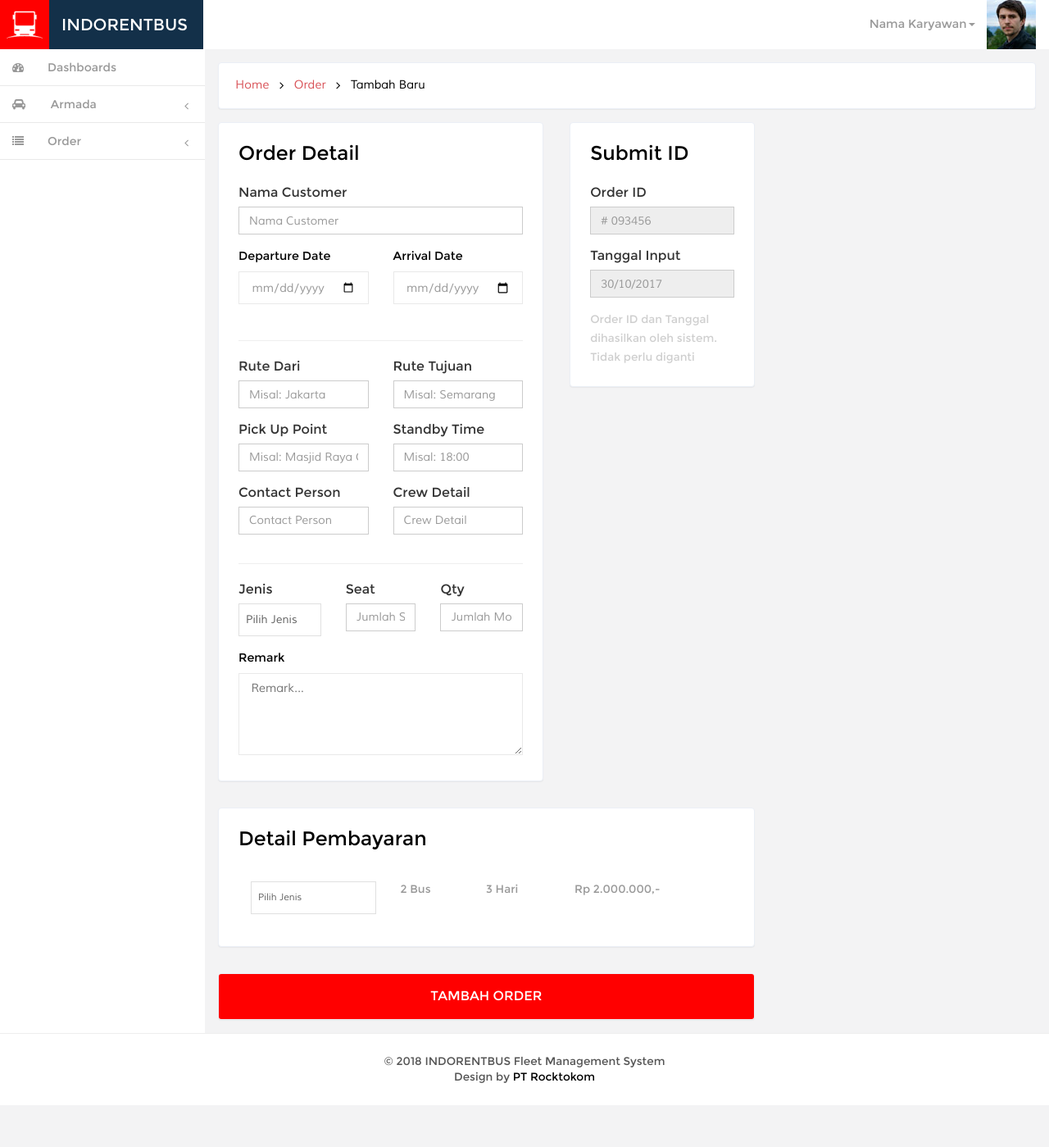
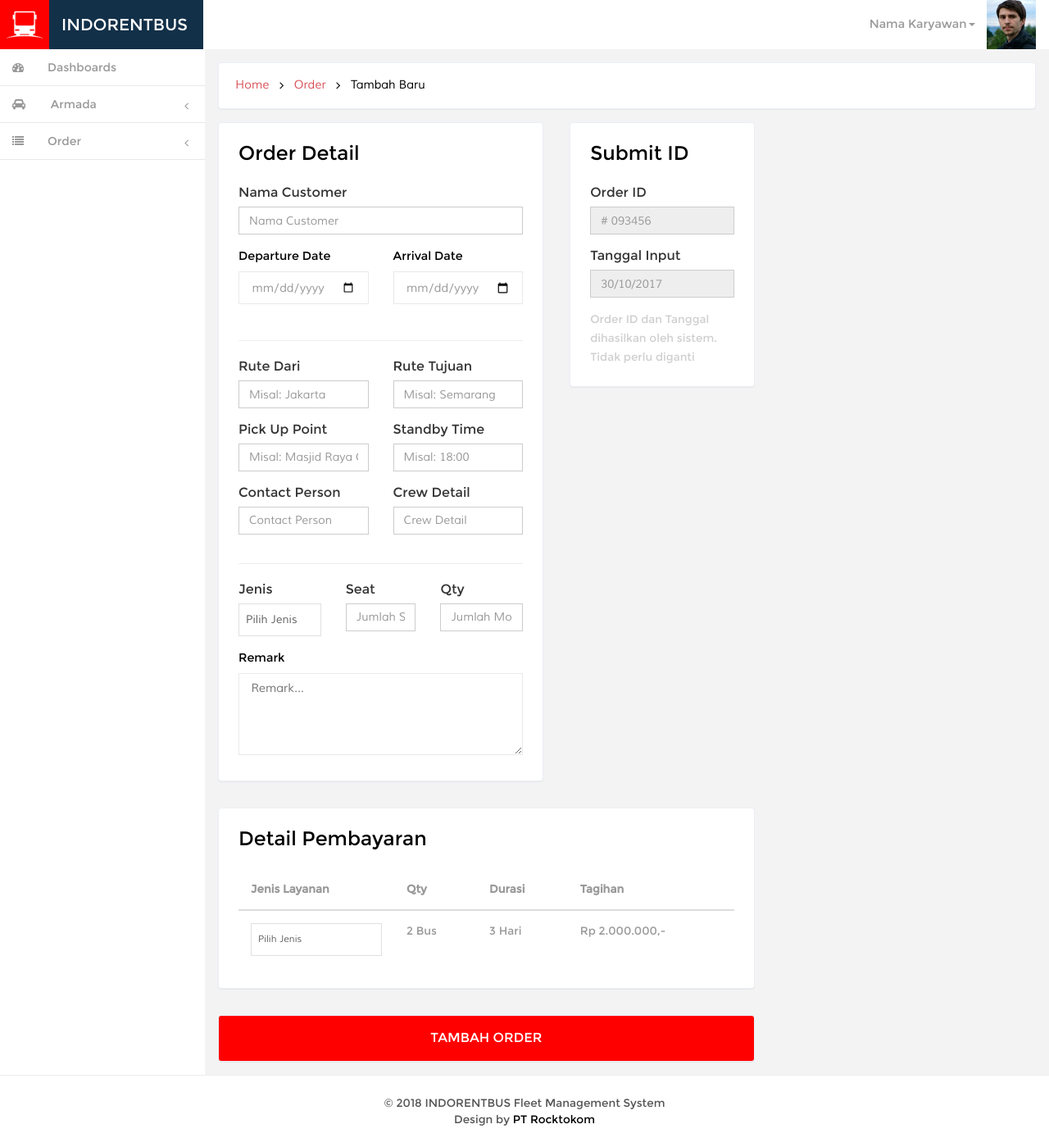
Before and after one commit to kemtol/indorentbus, a Jekyll site: the page built from laman/tambah-order.html, in a window 1280 px wide. Shown: the whole page at 82% size. Built offline with Jekyll 4.4.1, drawn with Linux system fonts in a browser that asks for light colours; nearby versions of some CDN libraries; Markdown is read by kramdown in place of the engine named in the settings; comment, search, counter and statistics services are not loaded; before the commit the page ends 1348 px from its top, so only the background shows below that.

Commit message:
Update tambah-order.html

```diff
--- a/laman/tambah-order.html
+++ b/laman/tambah-order.html
@@ -23,57 +23,57 @@
 				<label for="nama_customer">Nama Customer</label>
 				<input type="text" class="form-control required" id="nama_customer" placeholder="Nama Customer" name="nama_customer">
 			</div>
-			<div class="col-md-6 form-group1 group-mail" style="padding-left:0">
+			<div class="col-lg-6 form-group1 group-mail" style="padding-left:0">
       				<label class="control-label ">Departure Date</label>
 				<input type="date" class="form-control1 ng-invalid ng-invalid-required" ng-model="model.date" required="">
 		    	</div>
-			<div class="col-md-6 form-group1 group-mail" style="padding-right:0">
+			<div class="col-lg-6 form-group1 group-mail" style="padding-right:0">
       				<label class="control-label ">Arrival Date</label>
 				<input type="date" class="form-control1 ng-invalid ng-invalid-required" ng-model="model.date" required="">
 		    	</div>
 			<div class="clearfix"></div>
 			<hr/>
-			<div class="form-group col-md-6" style="padding-left:0">
+			<div class="form-group col-lg-6" style="padding-left:0">
 				<label for="rute_dari">Rute Dari</label>
 				<input type="text" class="form-control required" id="rute_dari" placeholder="Misal: Jakarta" name="rute_dari">
 			</div>
-			<div class="form-group col-md-6" style="padding-right:0">
+			<div class="form-group col-lg-6" style="padding-right:0">
 				<label for="rute_tujuan">Rute Tujuan</label>
 				<input type="text" class="form-control required" id="rute_tujuan" placeholder="Misal: Semarang" name="rute_tujuan">
 			</div>
 			<div class="clearfix"></div>
-			<div class="form-group col-md-6" style="padding-left:0">
+			<div class="form-group col-lg-6" style="padding-left:0">
 				<label for="pick_upp">Pick Up Point</label>
 				<input type="text" class="form-control required" id="pick_upp" placeholder="Misal: Masjid Raya Cinere, Jl. Cinere Raya, Cinere ..." name="pick_upp">
 			</div>
-			<div class="form-group col-md-6" style="padding-right:0">
+			<div class="form-group col-lg-6" style="padding-right:0">
 				<label for="sb_time">Standby Time</label>
 				<input type="text" class="form-control required" id="sb_time" placeholder="Misal: 18:00" name="sb_time">
 			</div>
 			<div class="clearfix"></div>
-			<div class="form-group col-md-6" style="padding-left:0">
+			<div class="form-group col-lg-6" style="padding-left:0">
 				<label for="cp">Contact Person</label>
 				<input type="text" class="form-control required" id="cp" placeholder="Contact Person" name="cp">
 			</div>
-			<div class="form-group col-md-6" style="padding-right:0">
+			<div class="form-group col-lg-6" style="padding-right:0">
 				<label for="cd">Crew Detail</label>
 				<input type="text" class="form-control required" id="cd" placeholder="Crew Detail" name="cd">
 			</div>
 			<div class="clearfix"></div>
 			<hr/>
-			<div class="form-group col-md-4" style="padding-left:0">
+			<div class="form-group col-lg-4" style="padding-left:0">
 				<label for="fleet_type">Jenis</label>
 				<select name="fleet_type" id="fleet_type" class="form-control1 required">
 					<option value="">Pilih Jenis</option>
 				<option value="Big Bus" id="big_bus">Big Bus</option><option value="Family Car" id="family_car">Family Car</option><option value="Medium Bus" id="medium_bus">Medium Bus</option><option value="Micro Bus" id="micro_bus">Micro Bus</option></select>
 				<span class="glyphicon glyphicon-remove form-control-feedback hidden" aria-hidden="true"></span>
 			</div>
-			<div class="form-group col-md-4">
+			<div class="form-group col-lg-4">
 				<label for="fleet_seat">Seat</label>
 				<input type="text" class="form-control required" id="fleet_seat" placeholder="Jumlah Seat" name="fleet_seat">
 				<span class="glyphicon glyphicon-remove form-control-feedback hidden" aria-hidden="true"></span>
 			</div>
-			<div class="form-group col-md-4" style="padding-right:0">
+			<div class="form-group col-lg-4" style="padding-right:0">
 				<label for="qty_mobil">Qty</label>
 				<input type="text" class="form-control required" id="qty_mobil" placeholder="Jumlah Mobil" name="qty_mobil">
 			</div>
@@ -102,15 +102,21 @@
 		<div class="grid-form1">
 			<h3 id="forms-gambar" class="">Detail Pembayaran</h3>
 			<table class="table">
+				<thead>
+					<tr>
+						<th>Jenis Layanan</th>
+						<th>Qty</th>
+						<th>Durasi</th>
+						<th>Tagihan</th>
+					</tr>
+				</thead>
 				<tbody>
 					<tr>
 						<td class="table-img">
 							<select name="fleet_type" id="fleet_type" class="form-control1 required">
 								<option value="">Pilih Jenis</option>
-							<option value="Big Bus" id="big_bus">Big Bus</option>
-							<option value="Family Car" id="family_car">Family Car</option>
-							<option value="Medium Bus" id="medium_bus">Medium Bus</option>
-							<option value="Micro Bus" id="micro_bus">Micro Bus</option>
+								<option value="Pariwisata" id="big_bus">Pariwisata</option>
+								<option value="Berlangganan" id="family_car">Berlangganan</option>
 							</select>
 						</td>
 						<td>
```
Lines whose indentation alone changed are shown as unchanged.
